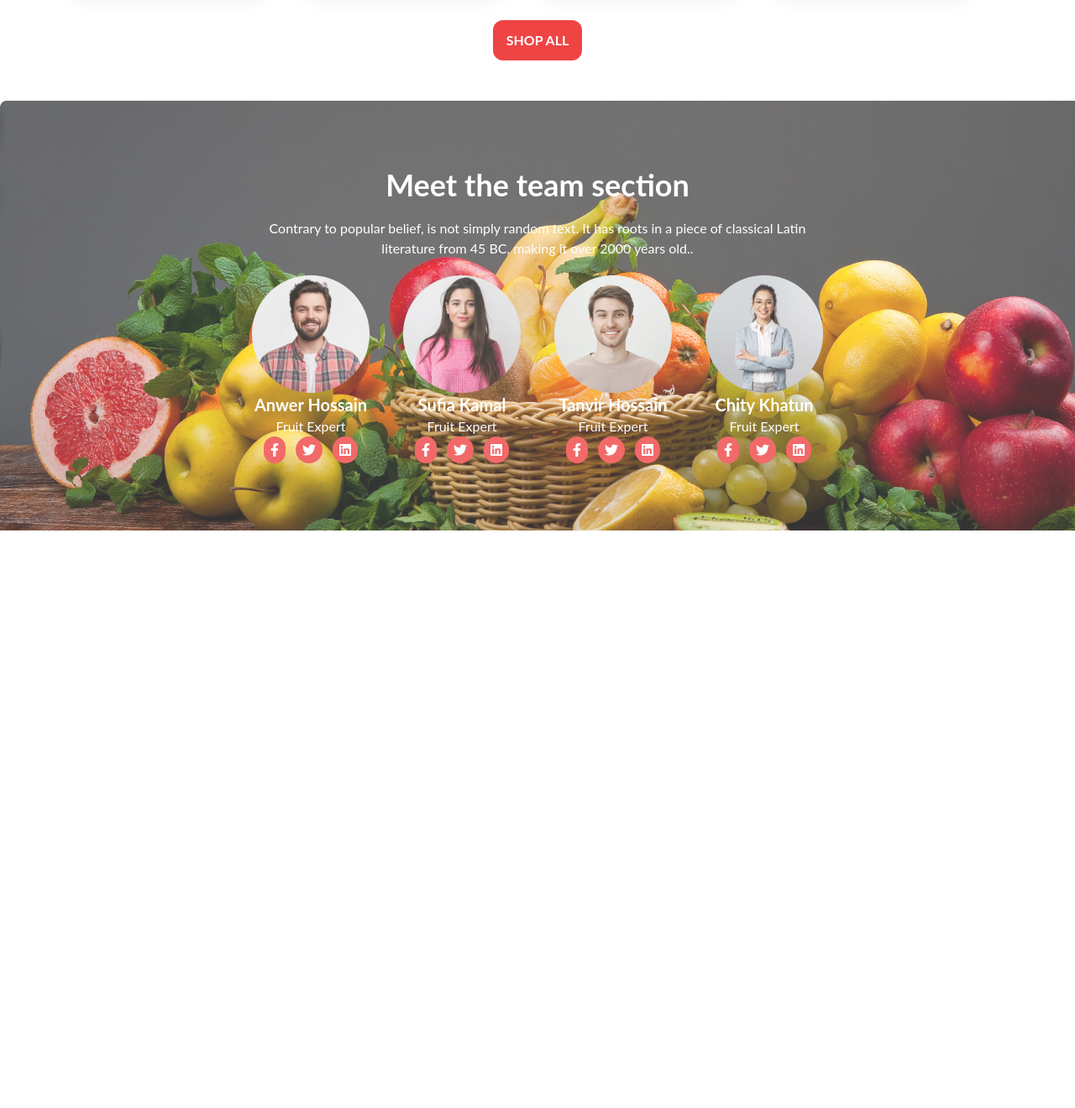
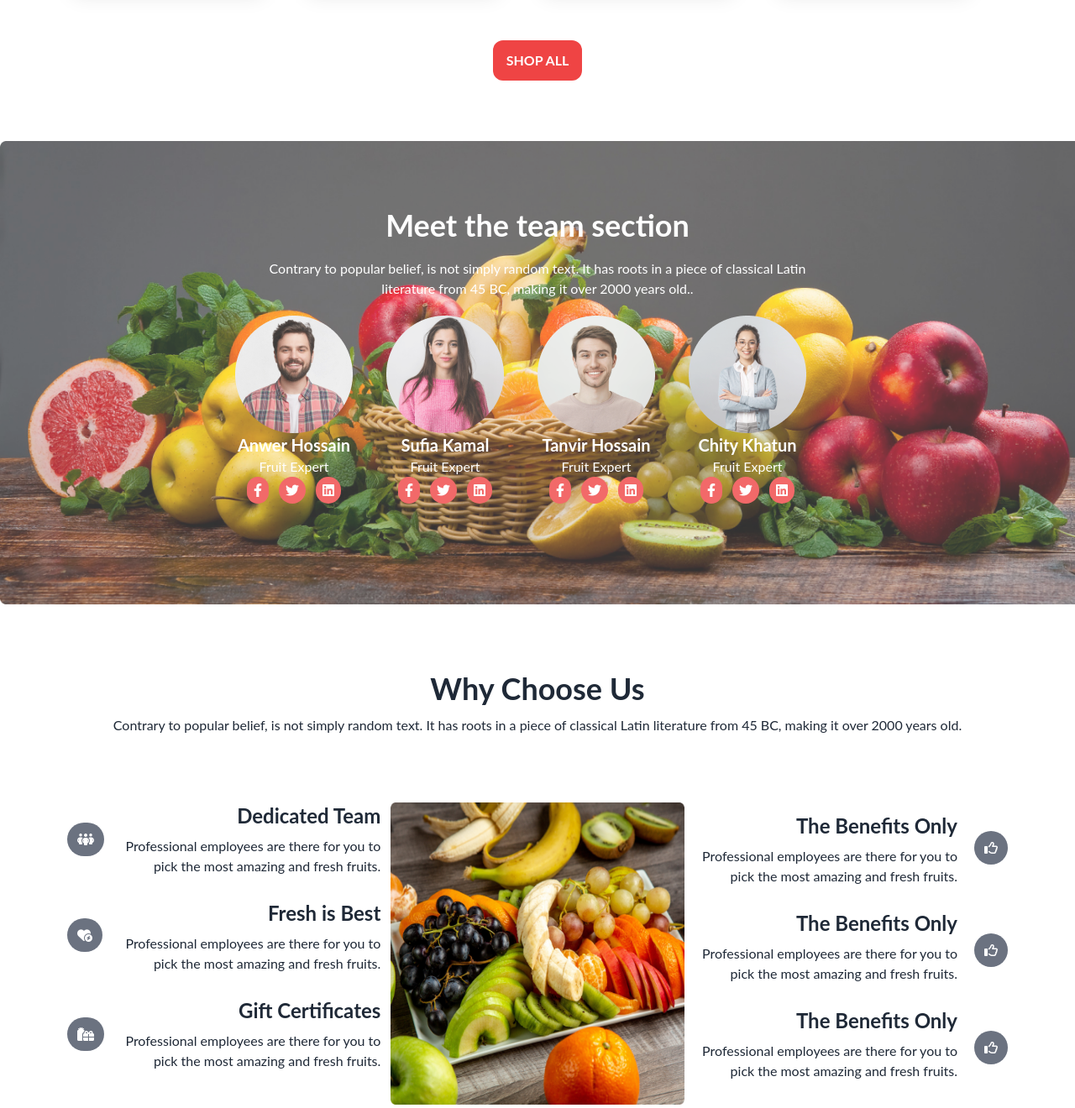
Before and after one commit to Habib1139/B8A3-fruit-brust, a plain HTML site: page index.html in a window 1280 px wide. Shown: the part 1780-3100 px from the top of the page at 84% size. Before the commit the page ends 2412 px from the top, so only its background shows below. Drawn offline with nearby package versions, Linux system fonts and the light colour scheme.

Commit message:
why chose section are completed

```diff
--- a/index.html
+++ b/index.html
@@ -117,7 +117,7 @@
         </section>
 
         <section class=" px-20 py-6  ">
-            <div class="grid lg:grid-cols-4 md:grid-cols-2 ">
+            <div class="grid lg:grid-cols-4 md:grid-cols-2 justify-center">
             <div class="card w-60 bg-base-100 shadow-xl mb-5">
                 <figure class="px-10 pt-10">
                   <img src="images/fruit7.png"  class="rounded-xl " />
@@ -198,7 +198,7 @@
             </div>
 
             <!-- Open the modal Section-->
-           <div class="text-center my-6" >
+           <div class="text-center my-12" >
             <button class="bg-red-500 text-white py-3 px-4 rounded-xl font-bold " onclick="my_modal_5.showModal()">SHOP ALL</button>
             <dialog id="my_modal_5" class="modal modal-bottom sm:modal-middle">
               <div class="modal-box">
@@ -296,7 +296,7 @@
        </section>
        <!-- meat team section -->
        <section>
-          <div class="px-20 min-h-2/4 opacity-80" style="background-image: url(images/banner1.png);">
+          <div class="px-20 opacity-80 bg-no-repeat bg-cover" style="background-image: url(images/banner1.png);">
 
             <div class=" ">
               <div class="text-white max-w-2xl pt-20 mx-auto">
@@ -304,33 +304,33 @@
                 <p class="mb-5 text-center">Contrary to popular belief, is not simply random text. It has roots in a piece of classical Latin literature from 45 BC, making it over 2000 years old..</p>
               </div>
             </div>
-            <div class=" flex justify-center pb-20">
-              <div class=" text-white text-center mr-10">
-                <img src="images/member1.png" >
+            <div class=" lg:flex justify-center pb-20 md:flex-none  sm:flex-none ">
+              <div class=" text-white text-center mr-10 mb-10">
+                <div class="md:flex justify-center  sm:flex justify-center "><img src="images/member1.png" ></div>
                 <h3 class="text-xl font-bold">Anwer Hossain</h3>
                 <p>Fruit Expert</p>
                 <i class="fa-brands fa-facebook-f bg-red-500 p-2 rounded-full mr-2"></i>
                 <i class="fa-brands fa-twitter bg-red-500 p-2 rounded-full mr-2"></i>
                 <i class="fa-brands fa-linkedin bg-red-500 p-2 rounded-full "></i>
               </div>
-              <div class=" text-white text-center mr-10">
-                <img src="images/member2.png" >
+              <div class=" text-white text-center mr-10 mb-10">
+                <div class="md:flex justify-center sm:flex justify-center"><img src="images/member2.png" ></div>
                 <h3 class="text-xl font-bold">Sufia Kamal</h3>
                 <p>Fruit Expert</p>
                 <i class="fa-brands fa-facebook-f bg-red-500 p-2 rounded-full mr-2"></i>
                 <i class="fa-brands fa-twitter bg-red-500 p-2 rounded-full mr-2"></i>
                 <i class="fa-brands fa-linkedin bg-red-500 p-2 rounded-full "></i>
               </div>
-              <div class=" text-white text-center mr-10">
-                <img src="images/member3.png" >
+              <div class=" text-white text-center mr-10 mb-10">
+                <div class="  md:flex justify-center  sm:flex justify-center "><img src="images/member3.png" ></div>
                 <h3 class="text-xl font-bold">Tanvir Hossain</h3>
                 <p>Fruit Expert</p>
                 <i class="fa-brands fa-facebook-f bg-red-500 p-2 rounded-full mr-2"></i>
                 <i class="fa-brands fa-twitter bg-red-500 p-2 rounded-full mr-2"></i>
                 <i class="fa-brands fa-linkedin bg-red-500 p-2 rounded-full "></i>
               </div>
-              <div class=" text-white text-center ">
-                <img src="images/member4.png" >
+              <div class=" text-white text-center mr-10 ">
+                <div  class="  md:flex justify-center  sm:flex justify-center "><img src="images/member4.png" ></div>
                 <h3 class="text-xl font-bold">Chity Khatun</h3>
                 <p>Fruit Expert</p>
                 <i class="fa-brands fa-facebook-f bg-red-500 p-2 rounded-full mr-2"></i>
@@ -343,6 +343,85 @@
        </section>
 
        <!-- why chose section -->
+          <div class="mt-20 mx-20">
+            <h1 class="text-4xl text-center font-bold mb-3">Why Choose Us</h1>
+            <p class="text-center">Contrary to popular belief, is not simply random text. It has roots in a piece of classical Latin literature from 45 BC, making it over 2000 years old.</p>
+          </div>
+       <section class="my-20  px-20 grid lg:grid-cols-3 md:grid-cols-1 sm:grid-cols-1 text-start">
+          <div class="team-section ">
+
+            <div class="main-div mb-5 lg:flex md:flex-none">
+              <div class="mb-2 lg:flex items-center md:text-center sm:text-center">
+                <i class="fa-solid fa-people-group  p-3 bg-gray-500 rounded-full text-white"></i>
+              </div>
+
+              <div class="ml-5">
+                <h1 class="text-2xl font-bold mb-2 lg:text-end md: text-center sm:text-center">Dedicated Team</h1>
+                <p class="mb-2 lg:text-end md:text-center sm:text-center">Professional employees are there for you to pick the most amazing and fresh fruits.</p>
+              </div>
+            </div>
+
+            <div class="main-div mb-5 lg:flex md:flex-none">
+              <div class="mb-2 lg:flex items-center md:text-center sm:text-center mb-3">
+                <i class="fa-solid fa-heart-circle-bolt p-3 bg-gray-500 rounded-full text-white"></i>
+              </div>
+
+              <div class="ml-5">
+                <h1 class="text-2xl font-bold mb-2 lg:text-end md: text-center sm:text-center">Fresh is Best</h1>
+                <p class="mb-2 lg:text-end md:text-center sm:text-center">Professional employees are there for you to pick the most amazing and fresh fruits.</p>
+              </div>
+            </div>
+
+            <div class="main-div mb-5 lg:flex md:flex-none ">
+              <div class=" mb-2 lg:flex items-center md:text-center sm:text-center">
+                <i class="fa-solid fa-gifts  p-3 bg-gray-500 rounded-full text-white"></i>
+              </div>
+
+              <div class="ml-5">
+                <h1 class="text-2xl font-bold mb-2 lg:text-end md: text-center sm:text-center">Gift Certificates</h1>
+                <p class="mb-2 lg:text-end md:text-center sm:text-center">Professional employees are there for you to pick the most amazing and fresh fruits.</p>
+              </div>
+            </div>
+
+          </div>
+
+          <div class=" flex justify-center mr-3 ml-3">
+            <img src="images/whychoose1.png" >
+          </div>
+
+          <div class="">
+            <div class="main-div mb-5 lg:flex md:flex-none">
+              <div class="mr-5">
+                <h1 class="text-2xl font-bold mb-2 lg:text-end md: text-center my-3 sm:text-center">The Benefits Only</h1>
+                <p class="mb-2 lg:text-end md:text-center sm:text-center">Professional employees are there for you to pick the most amazing and fresh fruits.</p>
+              </div>
+              <div class="lg:flex items-center md:text-center sm:text-center">
+                <i class="fa-regular fa-thumbs-up p-3 bg-gray-500 rounded-full text-white"></i>
+              </div>
+            </div>
+
+            <div class="main-div mb-5 lg:flex md:flex-none">
+              <div class="mr-5">
+                <h1 class="text-2xl font-bold mb-2 lg:text-end md: text-center sm:text-center">The Benefits Only</h1>
+                <p class="mb-2 lg:text-end md:text-center sm:text-center">Professional employees are there for you to pick the most amazing and fresh fruits.</p>
+              </div>
+              <div class="lg:flex items-center md:text-center sm:text-center">
+                <i class="fa-regular fa-thumbs-up  p-3 bg-gray-500 rounded-full text-white"></i>
+              </div>
+            </div>
+
+            <div class="main-div mb-5 lg:flex md:flex-none">
+              <div class="mr-5">
+                <h1 class="text-2xl font-bold mb-2 lg:text-end md: text-center sm:text-center">The Benefits Only</h1>
+                <p class="mb-2 lg:text-end md:text-center sm:text-center">Professional employees are there for you to pick the most amazing and fresh fruits.</p>
+              </div>
+              <div class="lg:flex items-center md:text-center sm:text-center">
+                <i class="fa-regular fa-thumbs-up  p-3 bg-gray-500 rounded-full text-white"></i>
+              </div>
+            </div>
+          </div>
+
+       </section>
     </main>
     <footer></footer>
 </body>
```
